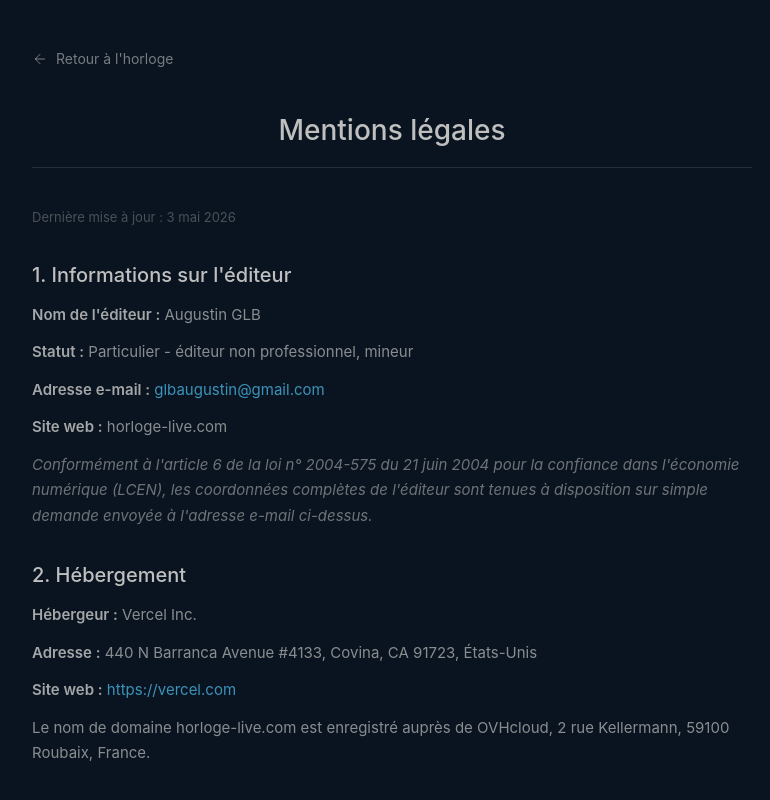
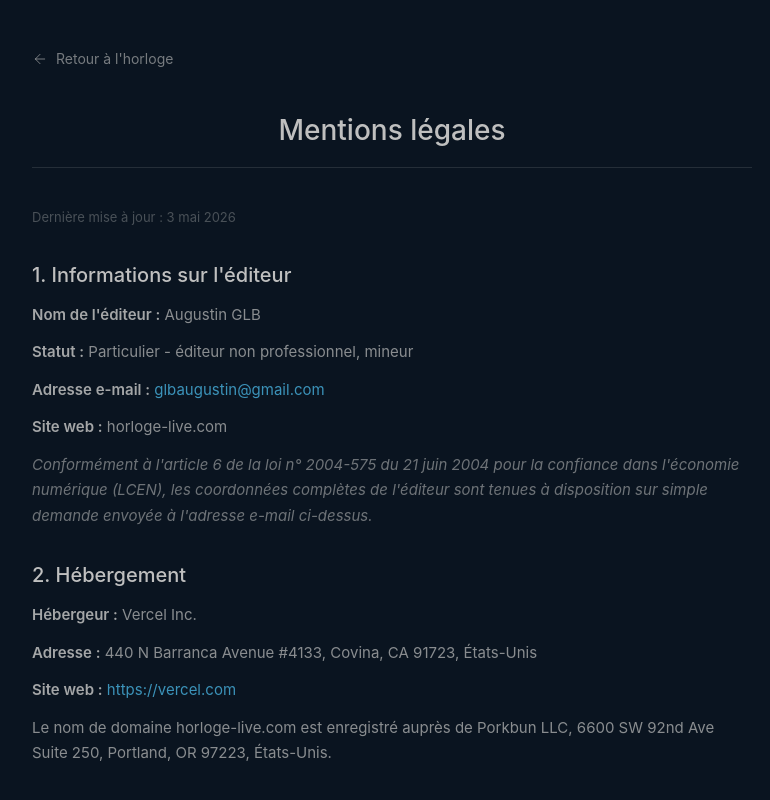
Before and after one commit to glbaugustin-netizen/horloge-live, a Next.js app: page /mentions-legales in a window 1280 px wide. Shown: the whole page, without its empty margins (248-1018 px from the left). Built offline with nearby package versions, Linux system fonts and the light colour scheme.

Commit message:
Update registrar from OVHcloud to Porkbun LLC in mentions légales

```diff
--- a/app/mentions-legales/page.tsx
+++ b/app/mentions-legales/page.tsx
@@ -59,8 +59,8 @@ export default function MentionsLegalesPage() {
         </a>
       </p>
       <p style={S.p}>
-        Le nom de domaine horloge-live.com est enregistré auprès de OVHcloud, 2 rue Kellermann,
-        59100 Roubaix, France.
+        Le nom de domaine horloge-live.com est enregistré auprès de Porkbun LLC, 6600 SW 92nd Ave
+        Suite 250, Portland, OR 97223, États-Unis.
       </p>
 
       {/* ── 3. Propriété intellectuelle ── */}
```
